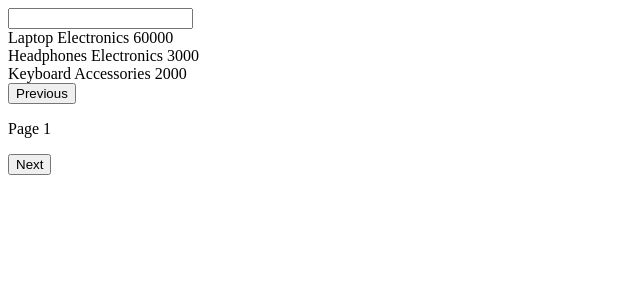
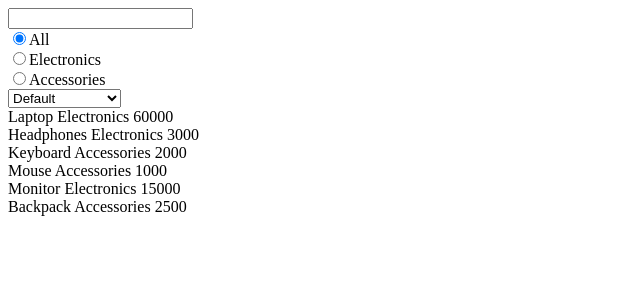
Before and after one commit to kunaladhav/playground, a React (Vite) app in the folder playground/: page / in a window 1280 px wide. Shown: the top 300 px of the page, without its empty margins (0-640 px from the left). Built offline with nearby package versions, Linux system fonts and the light colour scheme.

Commit message:
Complete Day 11 assignment

```diff
--- a/playground/src/App.jsx
+++ b/playground/src/App.jsx
@@ -13,7 +13,8 @@
 // import SearchProduct from "./components/SearchProduct";
 // import ProfileSetting from "./Pages/ProfileSetting";
 // import Debounce from "./components/Debounce";
-import Pagination from "./components/Pagination";
+// import Pagination from "./components/Pagination";
+import SortableProductList from "./components/SortableProductList";
 
 function App() {
   // const [cart, setCart] = useState([]);
@@ -38,7 +39,8 @@ function App() {
         {/* <SearchProduct /> */}
         {/* <ProfileSetting /> */}
         {/* <Debounce /> */}
-        <Pagination />
+        {/* <Pagination /> */}
+        <SortableProductList />
       </div>
     </>
   );
--- /dev/null
+++ b/playground/src/components/SortableProductList.jsx
@@ -0,0 +1,103 @@
+import { useState } from "react";
+
+const products = [
+  { id: 1, name: "Laptop", category: "Electronics", price: 60000 },
+  { id: 2, name: "Headphones", category: "Electronics", price: 3000 },
+  { id: 3, name: "Keyboard", category: "Accessories", price: 2000 },
+  { id: 4, name: "Mouse", category: "Accessories", price: 1000 },
+  { id: 5, name: "Monitor", category: "Electronics", price: 15000 },
+  { id: 6, name: "Backpack", category: "Accessories", price: 2500 },
+];
+
+const SortableProductList = () => {
+  const [searchTerm, setSearchTerm] = useState("");
+  const [selectedCategory, setSelectedCategory] = useState("");
+  const [sortOption, setSortOption] = useState("");
+
+  const categories = [...new Set(products.map((item) => item.category))];
+
+  const filteredItems = products.filter((item) => {
+    const matchedSeacrhes = item.name
+      .toLowerCase()
+      .includes(searchTerm.toLowerCase());
+    const matchedCategory =
+      selectedCategory === "" || item.category === selectedCategory;
+    return matchedSeacrhes && matchedCategory;
+  });
+
+  const getSortedOption = () => {
+    if (sortOption === "price-low") {
+      return [...filteredItems].sort((a, b) => a.price - b.price);
+    } else if (sortOption === "price-high") {
+      return [...filteredItems].sort((a, b) => b.price - a.price);
+    } else if (sortOption === "name-az") {
+      return [...filteredItems].sort((a, b) => a.name.localeCompare(b.name));
+    } else if (sortOption === "name-za") {
+      return [...filteredItems].sort((a, b) => b.name.localeCompare(a.name));
+    } else {
+      return filteredItems;
+    }
+  };
+
+  const sortedItems = getSortedOption();
+
+  return (
+    <div>
+      <div>
+        <input
+          type="text"
+          value={searchTerm}
+          onChange={(e) => setSearchTerm(e.target.value)}
+        />
+
+        <div>
+          <label>
+            <input
+              type="radio"
+              name="group-category"
+              checked={selectedCategory === ""}
+              onChange={() => setSelectedCategory("")}
+            />
+            All
+          </label>
+        </div>
+        {categories.map((item) => (
+          <div key={item}>
+            <label>
+              <input
+                type="radio"
+                name="group-category"
+                value={item}
+                checked={selectedCategory === item}
+                onChange={() => setSelectedCategory(item)}
+              />
+              {item}
+            </label>
+          </div>
+        ))}
+        <div>
+          <select
+            name="sortOptions"
+            value={sortOption}
+            onChange={(e) => setSortOption(e.target.value)}
+          >
+            <option value="">Default</option>
+            <option value="price-low">Price Low-High</option>
+            <option value="price-high">Price High-Low</option>
+            <option value="name-az">Name A-Z</option>
+            <option value="name-za">Name Z-A</option>
+          </select>
+        </div>
+      </div>
+      <div>
+        {sortedItems.map((item) => (
+          <div>
+            {item.name} {item.category} {item.price}
+          </div>
+        ))}
+      </div>
+    </div>
+  );
+};
+
+export default SortableProductList;
```
